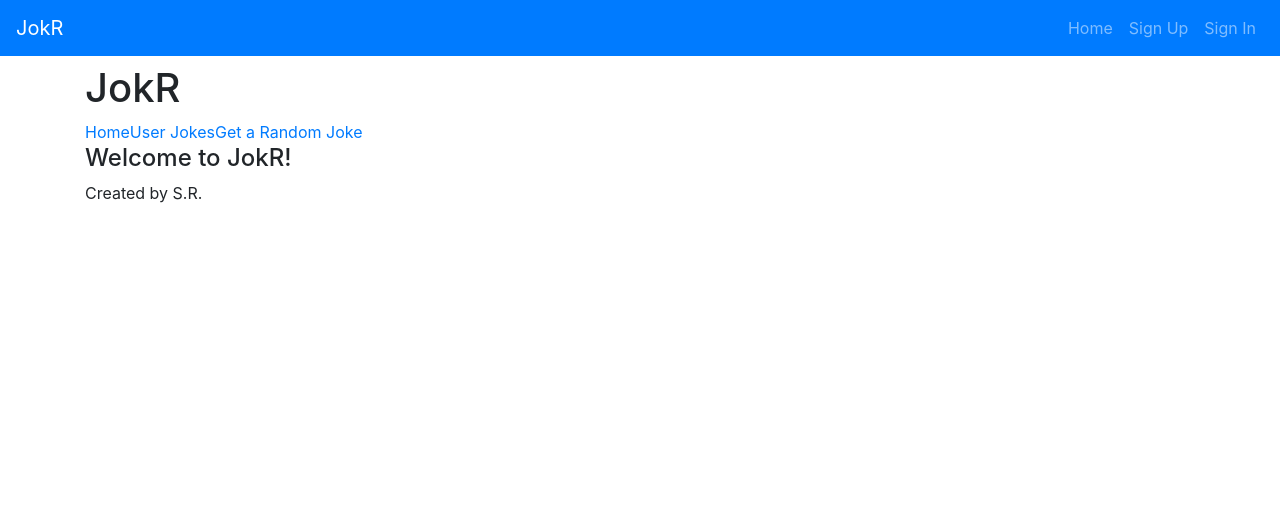
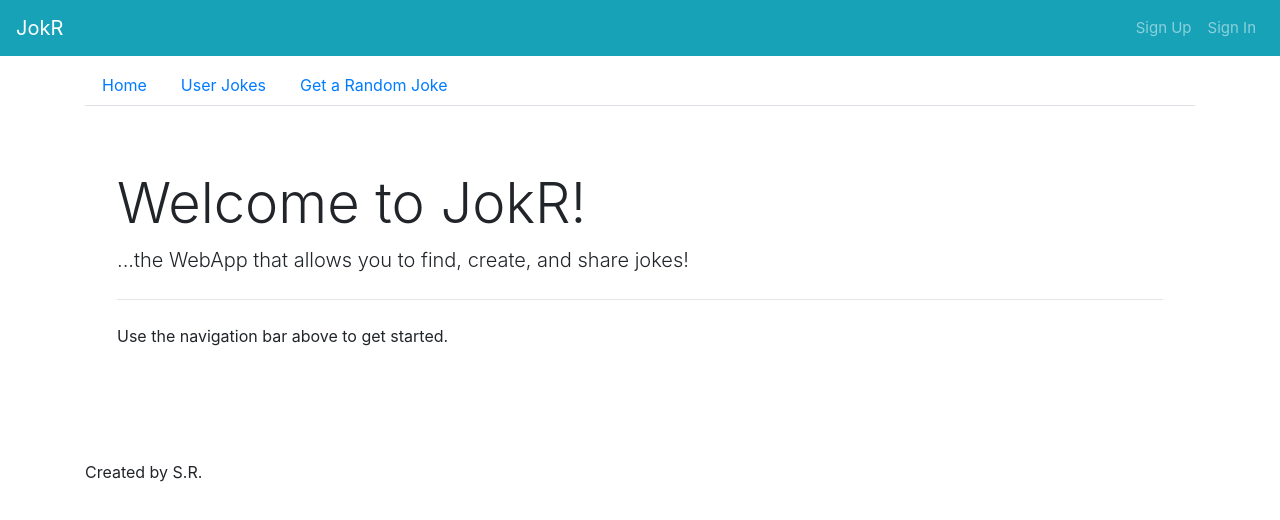
Before and after one commit to sr-hub/JokR, a React app: page /#/ in a window 1280 px wide. Shown: the top 520 px of the page. Built offline with nearby package versions, Linux system fonts and the light colour scheme.

Commit message:
significant styling changes using bootstrap classes

```diff
--- a/public/index.html
+++ b/public/index.html
@@ -12,7 +12,7 @@ unless you know exactly what you're doing! -->
     <link rel="manifest" href="%PUBLIC_URL%/manifest.json">
     <link rel="shortcut icon" href="%PUBLIC_URL%/favicon.ico">
 
-    <title>React App</title>
+    <title>JokR</title>
   </head>
   <body>
     <noscript>
--- a/src/components/Header/Header.js
+++ b/src/components/Header/Header.js
@@ -2,28 +2,32 @@ import React, { Fragment } from 'react'
 import Nav from 'react-bootstrap/Nav'
 import Navbar from 'react-bootstrap/Navbar'
 
+const navStyles = {
+  'font-size': '15px'
+}
+
 const authenticatedOptions = (
   <Fragment>
-    <Nav.Link href="#change-password">Change Password</Nav.Link>
-    <Nav.Link href="#sign-out">Sign Out</Nav.Link>
+    <Nav.Link href="#change-password" style={navStyles}>Change Password</Nav.Link>
+    <Nav.Link href="#sign-out" style={navStyles}>Sign Out</Nav.Link>
   </Fragment>
 )
 
 const unauthenticatedOptions = (
   <Fragment>
-    <Nav.Link href="#sign-up">Sign Up</Nav.Link>
-    <Nav.Link href="#sign-in">Sign In</Nav.Link>
+    <Nav.Link href="#sign-up" style={navStyles}>Sign Up</Nav.Link>
+    <Nav.Link href="#sign-in" style={navStyles}>Sign In</Nav.Link>
   </Fragment>
 )
 
-const alwaysOptions = (
-  <Fragment>
-    <Nav.Link href="https://sr-hub.github.io/JokR-front-end/#/">Home</Nav.Link>
-  </Fragment>
-)
+// const alwaysOptions = (
+//   <Fragment>
+//     <Nav.Link href="https://sr-hub.github.io/JokR-front-end/#/" style={navStyles}>Home</Nav.Link>
+//   </Fragment>
+// )
 
 const Header = ({ user }) => (
-  <Navbar bg="primary" variant="dark" expand="md">
+  <Navbar bg="info" variant="dark" expand="md">
     <Navbar.Brand href="#">
       JokR
     </Navbar.Brand>
@@ -31,7 +35,6 @@ const Header = ({ user }) => (
     <Navbar.Collapse id="basic-navbar-nav">
       <Nav className="ml-auto">
         { user && <span className="navbar-text mr-2">Welcome, {user.email}</span>}
-        { alwaysOptions }
         { user ? authenticatedOptions : unauthenticatedOptions }
       </Nav>
     </Navbar.Collapse>
--- a/src/components/routes/Home.js
+++ b/src/components/routes/Home.js
@@ -3,7 +3,12 @@ import Layout from '../shared/Layout'
 
 const Home = (props, { user }) => (
   <Layout user={props.user}>
-    <h4>Welcome to JokR!</h4>
+    <div className="jumbotron" style={{ backgroundColor: 'transparent' }}>
+      <h1 className="display-4">Welcome to JokR!</h1>
+      <p className="lead">...the WebApp that allows you to find, create, and share jokes!</p>
+      <hr className="my-4" />
+      <p> Use the navigation bar above to get started.</p>
+    </div>
   </Layout>
 )
 
--- a/src/components/routes/Joke.js
+++ b/src/components/routes/Joke.js
@@ -95,19 +95,19 @@ const Joke = props => {
 
   const authenticatedOptions = (
     <Fragment>
-      { !saved ? <button onClick={saveFave}>Save as Favorite </button>
-        : <button onClick={unSaveFave}>Remove from Favorites </button> }
+      { !saved ? <button onClick={saveFave} className="btn btn-outline-primary" data-toggle="button" aria-pressed="false" autoComplete="off">Save as Favorite </button>
+        : <button onClick={unSaveFave} className="btn btn-outline-warning" data-toggle="button" aria-pressed="false" autoComplete="off">Remove from Favorites </button> }
       <Link to={`/jokes/${props.match.params.id}/edit`}>
         <button>Edit</button>
       </Link>
-      <button onClick={destroy}>Delete Joke</button>
+      <button onClick={destroy} className="btn btn-outline-danger" data-toggle="button" aria-pressed="false" autoComplete="off">Delete Joke</button>
     </Fragment>
   )
 
   return (
     <Layout>
-      <h4>{joke.title}</h4>
-      <p>{joke.text}</p>
+      <p className="text-left">title: {joke.title} </p>
+      <p className="text-center border border-info border-top align-middle">{joke.text}</p>
       <p>written by: {joke.owner}</p>
       { user && user._id === joke.owner ? authenticatedOptions : '' }
       <Link to="/jokes">Back to all Jokes</Link>
--- a/src/components/routes/Jokes.js
+++ b/src/components/routes/Jokes.js
@@ -17,7 +17,7 @@ const Jokes = props => {
   }, [])
 
   const jokeArr = jokes.map(joke => (
-    <li key={joke._id}>
+    <li className="list-group-item" key={joke._id}>
       <Link to={`/jokes/${joke._id}`}>{joke.title}</Link>
     </li>
   ))
@@ -25,7 +25,7 @@ const Jokes = props => {
   return (
     <Layout>
       <h4>Jokes</h4>
-      <ul>
+      <ul className="list-group list-group-flush">
         {jokeArr}
       </ul>
     </Layout>
--- a/src/components/routes/externalApi/DadJoke.js
+++ b/src/components/routes/externalApi/DadJoke.js
@@ -1,5 +1,5 @@
 import React, { useState } from 'react'
-import { Link } from 'react-router-dom'
+// import { Link } from 'react-router-dom'
 import axios from 'axios'
 
 import Layout from '../../shared/Layout'
@@ -46,16 +46,15 @@ const DadJokePage = props => {
     return (
       <Layout>
         <p> Click the Button to Get a Joke</p>
-        <button onClick = {getJoke}> Get a new Joke! </button>
+        <button onClick = {getJoke} className="btn btn-outline-primary" data-toggle="button" aria-pressed="false" autoComplete="off"> Get a new Joke! </button>
       </Layout>
     )
   } else {
     return (
       <Layout>
-        <h6> {joke} </h6>
-        <p> courtesy of: icanhazdadjoke.com </p>
-        <button onClick = {getJoke} > Get a new Joke! < /button>
-        <Link to = "/jokes" > Back to all Jokes < /Link>
+        <h6 className="text-center border border-info border-top border-bottom align-middle"> {joke} </h6>
+        <p style={{ fontSize: 5 }}> courtesy of: icanhazdadjoke.com </p>
+        <button onClick = {getJoke} className="btn btn-outline-primary" data-toggle="button" aria-pressed="false" autoComplete="off"> Get a new Joke! < /button>
       </Layout>
     )
   }
--- a/src/components/routes/favorites/Favorite.js
+++ b/src/components/routes/favorites/Favorite.js
@@ -50,7 +50,7 @@ const Favorite = props => {
 
   const authenticatedOptions = (
     <Fragment>
-      <button onClick={destroy}>Delete Favorite</button>
+      <button onClick={destroy} className="btn btn-outline-danger" data-toggle="button" aria-pressed="false" autoComplete="off">Delete Favorite</button>
       <Link to={`/favorites/${props.match.params.id}/edit`}>
         <button>Edit</button>
       </Link>
--- a/src/components/routes/favorites/Favorites.js
+++ b/src/components/routes/favorites/Favorites.js
@@ -23,7 +23,7 @@ const Favorites = props => {
   }, [])
 
   const favoriteArr = favorites.map(favorite => (
-    <li key={favorite._id}>
+    <li className="list-group-item" key={favorite._id}>
       <Link to={`/jokes/${favorite.joke._id}`}>{favorite.joke.title}</Link>
     </li>
   ))
@@ -31,7 +31,7 @@ const Favorites = props => {
   return (
     <Layout>
       <h4>Favorites</h4>
-      <ul>
+      <ul className="list-group list-group-flush">
         {favoriteArr}
       </ul>
     </Layout>
--- a/src/components/shared/JokeForm.js
+++ b/src/components/shared/JokeForm.js
@@ -3,25 +3,32 @@ import { Link } from 'react-router-dom'
 
 const JokeForm = ({ joke, handleSubmit, handleChange, cancelPath }) => (
   <form onSubmit={handleSubmit}>
+    <div className="form-group">
       <label>Title</label>
       <input
+        className="form-control"
         placeholder="Bar Joke"
         value={joke.title}
         name="title"
+        aria-describedby="inputGroup-sizing-sm"
         onChange={handleChange}
       />
-
+    </div>
+    <div className="form-group">
       <label>Text</label>
       <input
+        className="form-control"
         placeholder="Two ducks walk into a bar..."
         value={joke.text}
         name="text"
+        aria-label="Large"
+        aria-describedby="inputGroup-sizing-sm"
         onChange={handleChange}
       />
-
-    <button type="submit">Submit</button>
+    </div>
+    <button type="submit" className="btn btn-outline-primary" data-toggle="button" aria-pressed="false" autoComplete="off">Submit</button>
     <Link to={cancelPath}>
-      <button>Cancel</button>
+      <button className="btn btn-outline-secondary" data-toggle="button" aria-pressed="false" autoComplete="off">Cancel</button>
     </Link>
   </form>
 )
--- a/src/components/shared/Layout.js
+++ b/src/components/shared/Layout.js
@@ -6,7 +6,6 @@ import Footer from './Footer'
 
 const Layout = (props) => (
   <div>
-    <h1> JokR </h1>
     <Nav user={props.user}/>
     {props.children}
     <Footer />
--- a/src/components/shared/Nav.js
+++ b/src/components/shared/Nav.js
@@ -1,19 +1,31 @@
 import React, { Fragment } from 'react'
-import { NavLink } from 'react-router-dom'
+// import { NavLink } from 'react-router-dom'
 
 const AuthNav = (
   <Fragment>
-    <NavLink to='/create-joke'>Create Jokes</NavLink>
-    <NavLink to='/favorites'>Saved Jokes</NavLink>
+    <li className="nav-item">
+      <a className="nav-link" href='#/create-joke'>Create Jokes</a>
+    </li>
+    <li className="nav-item">
+      <a className="nav-link" href='#/favorites'>Saved Jokes</a>
+    </li>
   </Fragment>
 )
 
 const Nav = (props) => (
   <nav>
-    <NavLink to='/'>Home</NavLink>
-    <NavLink to='/jokes'>User Jokes</NavLink>
-    <NavLink to='/get-jokes'>Get a Random Joke</NavLink>
-    {props.user ? AuthNav : ''}
+    <ul className="nav nav-tabs">
+      <li className="nav-item">
+        <a className="nav-link" href='#/'>Home</a>
+      </li>
+      <li className="nav-item">
+        <a className="nav-link" href='#/jokes'>User Jokes</a>
+      </li>
+      <li className="nav-item">
+        <a className="nav-link" href='#/get-jokes'>Get a Random Joke</a>
+      </li>
+      {props.user ? AuthNav : ''}
+    </ul>
   </nav>
 )
 
```
Lines whose indentation alone changed are shown as unchanged.
